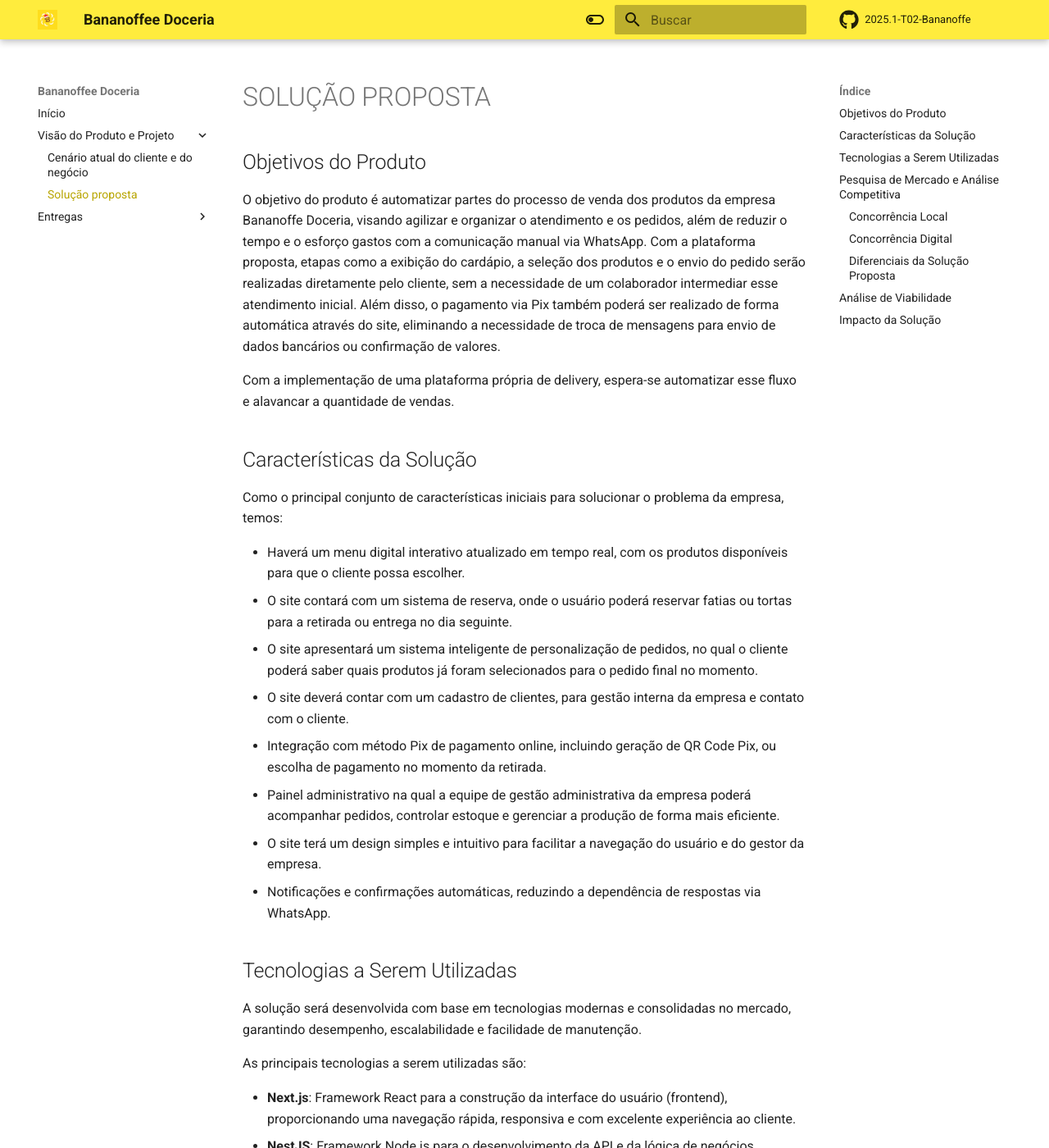
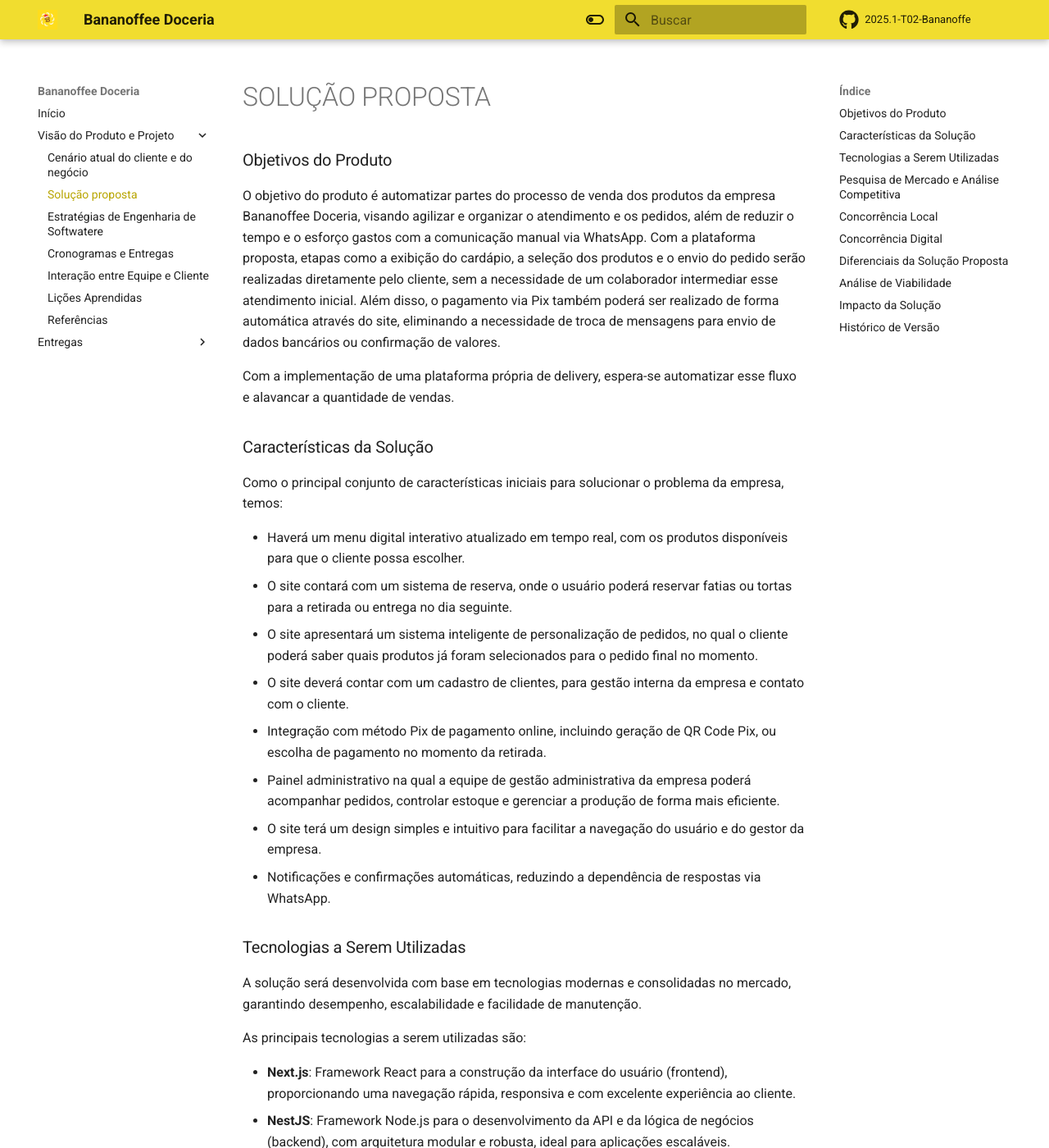
Before and after one commit to mdsreq-fga-unb/2025.1-T02-Bananoffe, an MkDocs documentation site: the page built from docs/pages/visaoDoProduto/solucaoProposta.md, in a window 1280 px wide and 1400 px high. Shown: the whole window at 82% size. Built offline with MkDocs 1.6.1 and Material for MkDocs 9.7.7, drawn with Linux system fonts in a browser that asks for light colours; comment, search, counter and statistics services are not loaded; some of the changed text lies outside the part shown.

```diff
--- a/docs/pages/visaoDoProduto/solucaoProposta.md
+++ b/docs/pages/visaoDoProduto/solucaoProposta.md
@@ -1,12 +1,12 @@
 # SOLUÇÃO PROPOSTA
 
-## Objetivos do Produto
+### Objetivos do Produto
 
-O objetivo do produto é automatizar partes do processo de venda dos produtos da empresa Bananoffe Doceria, visando agilizar e organizar o atendimento e os pedidos, além de reduzir o tempo e o esforço gastos com a comunicação manual via WhatsApp. Com a plataforma proposta, etapas como a exibição do cardápio, a seleção dos produtos e o envio do pedido serão realizadas diretamente pelo cliente, sem a necessidade de um colaborador intermediar esse atendimento inicial. Além disso, o pagamento via Pix também poderá ser realizado de forma automática através do site, eliminando a necessidade de troca de mensagens para envio de dados bancários ou confirmação de valores.
+O objetivo do produto é automatizar partes do processo de venda dos produtos da empresa Bananoffee Doceria, visando agilizar e organizar o atendimento e os pedidos, além de reduzir o tempo e o esforço gastos com a comunicação manual via WhatsApp. Com a plataforma proposta, etapas como a exibição do cardápio, a seleção dos produtos e o envio do pedido serão realizadas diretamente pelo cliente, sem a necessidade de um colaborador intermediar esse atendimento inicial. Além disso, o pagamento via Pix também poderá ser realizado de forma automática através do site, eliminando a necessidade de troca de mensagens para envio de dados bancários ou confirmação de valores.
 
 Com a implementação de uma plataforma própria de delivery, espera-se automatizar esse fluxo e alavancar a quantidade de vendas.
 
-## Características da Solução
+### Características da Solução
 
 Como o principal conjunto de características iniciais para solucionar o problema da empresa, temos:
 
@@ -19,7 +19,7 @@ Como o principal conjunto de características iniciais para solucionar o problem
 - O site terá um design simples e intuitivo para facilitar a navegação do usuário e do gestor da empresa.
 - Notificações e confirmações automáticas, reduzindo a dependência de respostas via WhatsApp.
 
-## Tecnologias a Serem Utilizadas
+### Tecnologias a Serem Utilizadas
 
 A solução será desenvolvida com base em tecnologias modernas e consolidadas no mercado, garantindo desempenho, escalabilidade e facilidade de manutenção.
 
@@ -29,13 +29,13 @@ As principais tecnologias a serem utilizadas são:
 - **NestJS**: Framework Node.js para o desenvolvimento da API e da lógica de negócios (backend), com arquitetura modular e robusta, ideal para aplicações escaláveis.
 - **MongoDB**: banco de dados NoSQL, que oferece flexibilidade no armazenamento de dados e facilidade de integração.
 
-## Pesquisa de Mercado e Análise Competitiva
+### Pesquisa de Mercado e Análise Competitiva
 
-A solução digital proposta para a Bananoffe Doceria — um sistema de pedidos online com catálogo digital, gestão de estoque e suporte a pronta-entrega — insere-se em um cenário competitivo que vai além da confeitaria local. Nesse contexto, é essencial considerar tanto os concorrentes diretos (outras docerias artesanais) quanto os concorrentes funcionais (plataformas e sistemas que oferecem soluções similares à que será desenvolvida).
+A solução digital proposta para a Bananoffee Doceria — um sistema de pedidos online com catálogo digital, gestão de estoque e suporte a pronta-entrega — insere-se em um cenário competitivo que vai além da confeitaria local. Nesse contexto, é essencial considerar tanto os concorrentes diretos (outras docerias artesanais) quanto os concorrentes funcionais (plataformas e sistemas que oferecem soluções similares à que será desenvolvida).
 
 ### Concorrência Local
 
-A Bananoffe atua em um mercado de confeitaria artesanal dentro de um condomínio, onde diversas iniciativas similares compartilham o mesmo público-alvo. A maioria dessas docerias opera de forma enxuta e artesanal, utilizando o grupo de WhatsApp do condomínio como canal principal de divulgação e captação de pedidos. Dentre os concorrentes diretos, destaca-se a Tem Delícia, que mantém presença ativa no Instagram e trabalha com encomendas de bolos personalizados, brigadeiros e cupcakes. No entanto, não oferece pronta-entrega e exige pedidos com antecedência.
+A Bananoffee atua em um mercado de confeitaria artesanal dentro de um condomínio, onde diversas iniciativas similares compartilham o mesmo público-alvo. A maioria dessas docerias opera de forma enxuta e artesanal, utilizando o grupo de WhatsApp do condomínio como canal principal de divulgação e captação de pedidos. Dentre os concorrentes diretos, destaca-se a Tem Delícia, que mantém presença ativa no Instagram e trabalha com encomendas de bolos personalizados, brigadeiros e cupcakes. No entanto, não oferece pronta-entrega e exige pedidos com antecedência.
 
 As principais fragilidades observadas nessas concorrentes locais são:
 
@@ -53,13 +53,13 @@ Esse sistema oferece funcionalidades que, muitas vezes, não estão alinhadas co
 
 ### Diferenciais da Solução Proposta
 
-A solução da Bananoffe se destaca por:
+A solução da Bananoffee se destaca por:
 
 - Oferecer um catálogo digital acessível por link, facilitando a visualização dos produtos e ampliando a divulgação fora do grupo do condomínio.
 - Permitir controle de estoque em tempo real, com destaque para a disponibilidade de produtos para pronta-entrega.
 - Automatizar parte do processo de pedidos, reduzindo o tempo gasto com atendimento manual via WhatsApp e aumentando a eficiência da operação.
 
-## Análise de Viabilidade
+### Análise de Viabilidade
 
 A viabilidade técnica do projeto é alta, considerando que a equipe já possui experiência comprovada nas tecnologias que serão utilizadas, como Next.js para o frontend, NestJS para o backend e MongoDB para o banco de dados.
 
@@ -67,9 +67,9 @@ O prazo estimado para o desenvolvimento é de três meses, considerado viável p
 
 A equipe já participou de projetos similares e possui autonomia para tomar decisões técnicas. O uso de frameworks modernos e conhecidos também contribui para a viabilidade do projeto, reduzindo riscos técnicos. Além disso, o fato de o projeto não depender de muitas integrações externas complexas neste primeiro momento favorece a execução dentro do prazo.
 
-## Impacto da Solução
+### Impacto da Solução
 
-A implementação da nova plataforma de pedidos online para a Bananoffe Doceria deverá gerar uma série de impactos positivos, tanto operacionais quanto estratégicos.
+A implementação da nova plataforma de pedidos online para a Bananoffee Doceria deverá gerar uma série de impactos positivos, tanto operacionais quanto estratégicos.
 
 - **Agilidade no atendimento:** A automatização do processo de pedidos elimina a necessidade de interações manuais constantes via WhatsApp, permitindo que o cliente finalize seu pedido de forma autônoma, escolhendo produtos, horário de retirada e método de pagamento em poucos cliques. Isso reduz o tempo médio de atendimento, elimina gargalos de comunicação e libera os funcionários para ficarem na produção e entrega.
 
@@ -84,3 +84,10 @@ A implementação da nova plataforma de pedidos online para a Bananoffe Doceria
 - **Redução de custos com pessoas intermediárias:** Com a nova plataforma, a dependência de plataformas terceirizadas como iFood e Uber Flash pode ser reduzida significativamente, assim como os custos com taxas e comissões. A venda direta pelo site permite repassar melhores preços ao consumidor final e preservar maior margem de lucro para a empresa.
 
 - **Fortalecimento da Marca e Fidelização de Clientes:** A criação de um canal próprio de vendas aumenta a percepção de profissionalismo e credibilidade da marca. Com o cadastro de clientes e registros de compras, torna-se possível desenvolver ações de fidelização, como promoções direcionadas, ofertas personalizadas e campanhas sazonais — fortalecendo o vínculo com os consumidores e incentivando recompras.
+
+---
+## Histórico de Versão
+| Data     | Versão | Descrição             | Autor          |
+| -------- | ------ | --------------------- | -------------- |
+| 17/04/25 | 1.0    | Criação do Documento  | Marcos Bezerra |
+| 19/04/25 | 1.1    | Ajustes e estilização | Bruno Cruz     |
--- /dev/null
+++ b/docs/stylesheets/styles.css
@@ -0,0 +1,10 @@
+.md-header {
+  background-color: #f1dd2f;
+}
+
+/* Customização das tabelas */
+.md-typeset table:not([class]) th {
+  background-color: #f1dd2f;
+  color: #895023;
+  font-weight: bold;
+}
--- a/mkdocs.yml
+++ b/mkdocs.yml
@@ -36,5 +36,13 @@ nav:
   - Visão do Produto e Projeto:
       - Cenário atual do cliente e do negócio: pages/visaoDoProduto/cenarioAtual.md
       - Solução proposta: pages/visaoDoProduto/solucaoProposta.md
+      - Estratégias de Engenharia de Softwatere: pages/visaoDoProduto/estrategiasEngSoft.md
+      - Cronogramas e Entregas: pages/visaoDoProduto/cronogramasEntregas.md
+      - Interação entre Equipe e Cliente: pages/visaoDoProduto/interacaoEquipeCliente.md
+      - Lições Aprendidas: pages/visaoDoProduto/licoesAprendidas.md
+      - Referências: pages/visaoDoProduto/referencias.md
   - Entregas:
       - Unidade 1: pages/entregas/unidade1.md
+
+extra_css:
+  - stylesheets/styles.css
```
Also changed, not shown: docs/index.md (+10 -1 lines), docs/pages/visaoDoProduto/cenarioAtual.md (+16 -12 lines), docs/pages/visaoDoProduto/cronogramasEntregas.md (added, +7 -0 lines), docs/pages/visaoDoProduto/estrategiasEngSoft.md (added, +18 -0 lines), docs/pages/visaoDoProduto/interacaoEquipeCliente.md (added, +60 -0 lines), docs/pages/visaoDoProduto/licoesAprendidas.md (added, +10 -0 lines), docs/pages/visaoDoProduto/referencias.md (added, +8 -0 lines).
